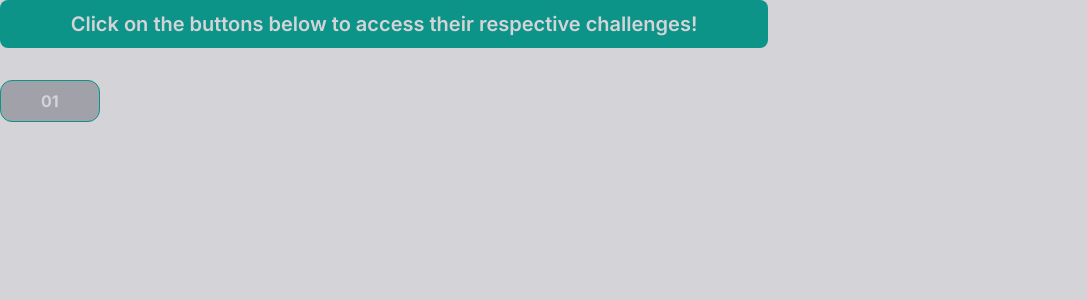
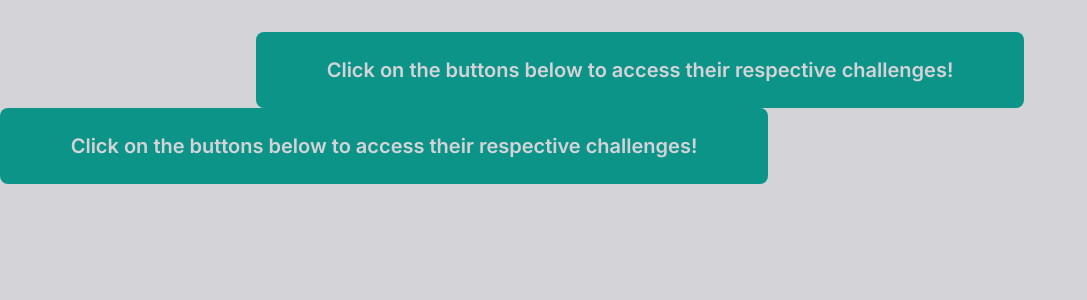
Before and after one commit to kelitasukita/training-programming-logic, a Next.js app: page / in a window 1280 px wide. Shown: the top 300 px of the page, without its empty margins (0-1087 px from the left). Built offline with nearby package versions, Linux system fonts and the light colour scheme.

Commit message:
Set NextJs configures

```diff
--- /dev/null
+++ b/src/app/challenge-01/layout.tsx
@@ -0,0 +1,14 @@
+export default function Layout01() {
+  return (
+    <html>
+      <head />
+      <body>
+        <nav>
+          <div>
+            <h1>Go back to Challenges</h1>
+          </div>
+        </nav>
+      </body>
+    </html>
+  )
+}
--- /dev/null
+++ b/src/app/challenge-01/page.tsx
@@ -0,0 +1,7 @@
+export default function Challenge01() {
+  return (
+    <article className='flex mt-8'>
+      <button className='border border-teal-600 border-solid px-10 py-2 rounded-xl bg-zinc-400 text-zinc-300 font-bold '>01</button>
+    </article>
+  )
+}
--- a/src/app/layout.tsx
+++ b/src/app/layout.tsx
@@ -15,7 +15,14 @@ export default function RootLayout({
 }) {
   return (
     <html lang="en">
-      <body className={inter.className}>{children}</body>
+      <body className={inter.className}>{children}
+        <div className='bg-teal-600 rounded-lg w-3/5 px-7 py-6'>
+          <h1 className='text-zinc-300 text-xl font-semibold text-center'>
+            Click on the buttons below to access their respective challenges!
+          </h1>
+        </div>
+
+      </body>
     </html>
   )
 }
--- a/src/app/page.tsx
+++ b/src/app/page.tsx
@@ -4,15 +4,13 @@ const inter = Inter({ subsets: ['latin'] })
 
 export default function Home() {
   return (
-    <main className='justify-center items-center'>
-      <div className='bg-teal-600 rounded-lg w-3/5 h-12 flex justify-center items-center'>
-        <h1 className='text-zinc-300 text-xl font-semibold'>
+    <main className='flex justify-center items-center mt-8'>
+      <div className='bg-teal-600 rounded-lg w-3/5 px-7 py-6'>
+        <h1 className='text-zinc-300 text-xl font-semibold text-center'>
           Click on the buttons below to access their respective challenges!
         </h1>
       </div>
-      <article className='mt-8'>
-        <button className='border border-teal-600 border-solid px-10 py-2 rounded-xl bg-zinc-400 text-zinc-300 font-bold '>01</button>
-      </article>
+
     </main>
   )
 }
```
